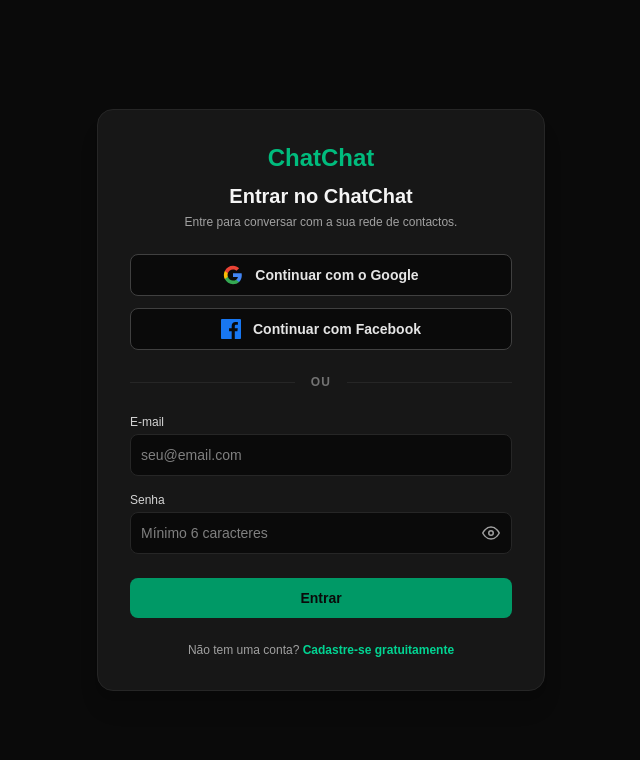
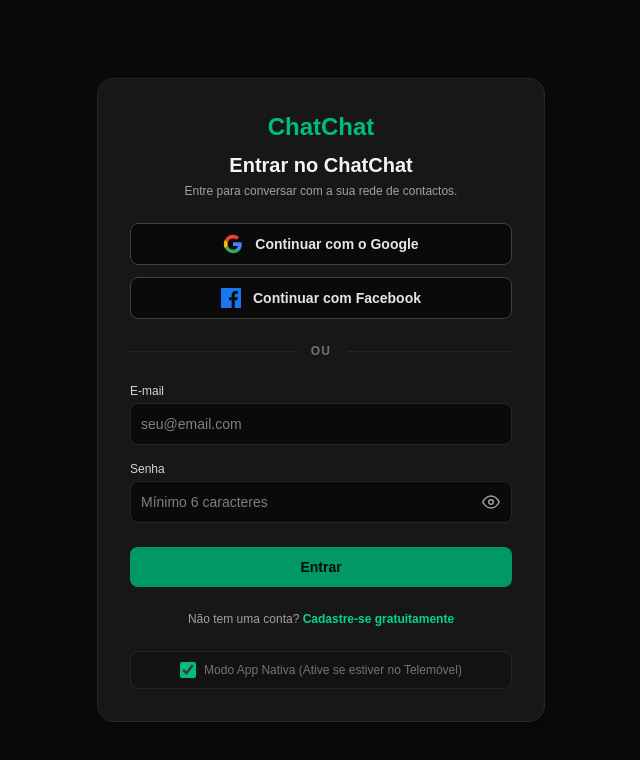
Before and after one commit to adriano76/chatchat-app, a Next.js app: page /login in a window 1280 px wide. Shown: the top 760 px of the page, without its empty margins (319-959 px from the left). Built offline with nearby package versions, Linux system fonts and the light colour scheme; no server answers.

Commit message:
Forcando atualizacao do repositorio

```diff
--- a/package.json
+++ b/package.json
@@ -10,6 +10,7 @@
   },
   "dependencies": {
     "@capacitor/android": "^8.5.3",
+    "@capacitor/app": "^8.1.2",
     "@capacitor/core": "^8.5.3",
     "@supabase/supabase-js": "^2.118.0",
     "next": "16.4.3",
--- a/src/app/login/page.tsx
+++ b/src/app/login/page.tsx
@@ -14,31 +14,50 @@
   const [username, setUsername] = useState('');
   const [loading, setLoading] = useState(false);
   const [message, setMessage] = useState<{ type: 'error' | 'success'; text: string } | null>(null);
-
-  // Estado para controlar a visibilidade da senha
   const [showPassword, setShowPassword] = useState(false);
 
-  // Estado para detetar o ambiente (Telemóvel Nativo vs Web)
+  // ESTADO CRUCIAL: Define se estamos na App Nativa ou na Web
   const [isMobileApp, setIsMobileApp] = useState(false);
 
-  // Deteta se está a correr no telemóvel (Capacitor) ou na Web (Vercel)
   useEffect(() => {
     if (typeof window !== 'undefined') {
-      const isCapacitor =
-        window.location.origin.includes('capacitor') ||
-        window.location.origin.includes('localhost') ||
-        (window as any).Capacitor !== undefined;
-      setIsMobileApp(isCapacitor);
+      // 1. Tenta detetar automaticamente se está a correr no Android
+      const ua = navigator.userAgent || '';
+      const isApp = ua.includes('wv') || window.location.origin.includes('capacitor') || window.location.origin.includes('localhost');
+      if (isApp) setIsMobileApp(true);
+
+      // 2. Injeta a Ponte Nativa (Bridge) do Capacitor
+      import('@capacitor/app').then(({ App }) => {
+        App.addListener('appUrlOpen', (event) => {
+          // Quando o Google devolve o link chatchat://login-callback#access_token=...
+          if (event.url.includes('#access_token=')) {
+            // Extrai o hash de segurança e aplica na janela da App
+            const hash = event.url.substring(event.url.indexOf('#'));
+            window.location.hash = hash;
+
+            setMessage({ type: 'success', text: 'Autenticação recebida da App! A iniciar...' });
+
+            // Aguarda 1 segundo para o Supabase processar e entra na aplicação
+            setTimeout(() => {
+              router.push('/');
+              router.refresh();
+            }, 1000);
+          }
+        });
+      }).catch(() => {
+        // Ignora se estiver a correr no navegador Web normal do PC
+      });
     }
-  }, []);
+  }, [router]);
 
-  // Define o URL de redirecionamento com base no ambiente detetado
+  // Se a caixa estiver marcada (isMobileApp = true), obriga o uso do chatchat:// para fechar o Chrome
   const getRedirectUrl = () => {
     return isMobileApp ? 'chatchat://login-callback' : 'https://chatchat-app-tau.vercel.app/';
   };
 
   // --- FUNÇÃO: LOGIN COM GOOGLE ---
   async function handleGoogleLogin() {
+    setMessage(null);
     const { error } = await supabase.auth.signInWithOAuth({
       provider: 'google',
       options: {
@@ -53,6 +72,7 @@
 
   // --- FUNÇÃO: LOGIN COM FACEBOOK ---
   async function handleFacebookLogin() {
+    setMessage(null);
     const { error } = await supabase.auth.signInWithOAuth({
       provider: 'facebook',
       options: {
@@ -71,12 +91,11 @@
     setLoading(true);
     setMessage(null);
 
-    // CORREÇÃO: Limpa espaços invisíveis e maiúsculas automáticas do teclado do telemóvel
+    // CORREÇÃO: Limpa espaços invisíveis e maiúsculas do teclado Android
     const cleanEmail = email.trim().toLowerCase();
 
     try {
       if (isSignUp) {
-        // Cadastro
         const { error } = await supabase.auth.signUp({
           email: cleanEmail,
           password,
@@ -87,23 +106,15 @@
             },
           },
         });
-
         if (error) throw error;
-
-        setMessage({
-          type: 'success',
-          text: 'Cadastro realizado com sucesso! Você já pode entrar.',
-        });
+        setMessage({ type: 'success', text: 'Cadastro realizado com sucesso! Você já pode entrar.' });
         setIsSignUp(false);
       } else {
-        // Login
         const { error } = await supabase.auth.signInWithPassword({
           email: cleanEmail,
           password,
         });
-
         if (error) throw error;
-
         router.push('/');
         router.refresh();
       }
@@ -143,7 +154,6 @@
           </div>
         )}
 
-        {/* --- BOTÕES DE LOGIN SOCIAL --- */}
         <div className="space-y-3 mb-6">
           <button
             onClick={handleGoogleLogin}
@@ -171,14 +181,12 @@
           </button>
         </div>
 
-        {/* DIVISOR ESTILIZADO */}
         <div className="flex items-center gap-4 mb-6">
           <div className="h-px bg-neutral-800 flex-1"></div>
           <span className="text-xs text-neutral-500 font-bold uppercase tracking-widest">ou</span>
           <div className="h-px bg-neutral-800 flex-1"></div>
         </div>
 
-        {/* --- FORMULÁRIO TRADICIONAL --- */}
         <form onSubmit={handleSubmit} className="space-y-4">
           {isSignUp && (
             <div>
@@ -222,20 +230,11 @@
                 type="button"
                 onClick={() => setShowPassword(!showPassword)}
                 className="absolute right-3 top-1/2 transform -translate-y-1/2 text-neutral-400 hover:text-neutral-200 transition-colors"
-                aria-label={showPassword ? 'Ocultar senha' : 'Mostrar senha'}
               >
                 {showPassword ? (
-                  <svg xmlns="http://www.w3.org/2000/svg" width="18" height="18" viewBox="0 0 24 24" fill="none" stroke="currentColor" strokeWidth="2" strokeLinecap="round" strokeLinejoin="round">
-                    <path d="M9.88 9.88a3 3 0 1 0 4.24 4.24"/>
-                    <path d="M10.73 5.08A10.43 10.43 0 0 1 12 5c7 0 10 7 10 7a13.16 13.16 0 0 1-1.67 2.68"/>
-                    <path d="M6.61 6.61A13.526 13.526 0 0 0 2 12s3 7 10 7a9.74 9.74 0 0 0 5.39-1.61"/>
-                    <line x1="2" y1="2" x2="22" y2="22"/>
-                  </svg>
+                  <svg xmlns="http://www.w3.org/2000/svg" width="18" height="18" viewBox="0 0 24 24" fill="none" stroke="currentColor" strokeWidth="2" strokeLinecap="round" strokeLinejoin="round"><path d="M9.88 9.88a3 3 0 1 0 4.24 4.24"/><path d="M10.73 5.08A10.43 10.43 0 0 1 12 5c7 0 10 7 10 7a13.16 13.16 0 0 1-1.67 2.68"/><path d="M6.61 6.61A13.526 13.526 0 0 0 2 12s3 7 10 7a9.74 9.74 0 0 0 5.39-1.61"/><line x1="2" y1="2" x2="22" y2="22"/></svg>
                 ) : (
-                  <svg xmlns="http://www.w3.org/2000/svg" width="18" height="18" viewBox="0 0 24 24" fill="none" stroke="currentColor" strokeWidth="2" strokeLinecap="round" strokeLinejoin="round">
-                    <path d="M1 12s4-8 11-8 11 8 11 8-4 8-11 8-11-8-11-8z"/>
-                    <circle cx="12" cy="12" r="3"/>
-                  </svg>
+                  <svg xmlns="http://www.w3.org/2000/svg" width="18" height="18" viewBox="0 0 24 24" fill="none" stroke="currentColor" strokeWidth="2" strokeLinecap="round" strokeLinejoin="round"><path d="M1 12s4-8 11-8 11 8 11 8-4 8-11 8-11-8-11-8z"/><circle cx="12" cy="12" r="3"/></svg>
                 )}
               </button>
             </div>
@@ -252,35 +251,26 @@
 
         <div className="mt-6 text-center text-xs text-neutral-400">
           {isSignUp ? (
-            <p>
-              Já possui uma conta?{' '}
-              <button
-                type="button"
-                onClick={() => {
-                  setIsSignUp(false);
-                  setMessage(null);
-                }}
-                className="text-emerald-400 hover:underline font-semibold"
-              >
-                Entrar
-              </button>
-            </p>
+            <p>Já possui uma conta? <button type="button" onClick={() => { setIsSignUp(false); setMessage(null); }} className="text-emerald-400 hover:underline font-semibold">Entrar</button></p>
           ) : (
-            <p>
-              Não tem uma conta?{' '}
-              <button
-                type="button"
-                onClick={() => {
-                  setIsSignUp(true);
-                  setMessage(null);
-                }}
-                className="text-emerald-400 hover:underline font-semibold"
-              >
-                Cadastre-se gratuitamente
-              </button>
-            </p>
+            <p>Não tem uma conta? <button type="button" onClick={() => { setIsSignUp(true); setMessage(null); }} className="text-emerald-400 hover:underline font-semibold">Cadastre-se gratuitamente</button></p>
           )}
         </div>
+
+        {/* OVERRIDE MANUAL: Garante o redirecionamento nativo */}
+        <div className="mt-6 flex items-center justify-center gap-2 text-xs text-neutral-500 bg-neutral-950/40 py-2.5 rounded-lg border border-neutral-800">
+          <input
+            type="checkbox"
+            id="forceApp"
+            checked={isMobileApp}
+            onChange={(e) => setIsMobileApp(e.target.checked)}
+            className="accent-emerald-500 w-4 h-4 cursor-pointer"
+          />
+          <label htmlFor="forceApp" className="cursor-pointer font-medium hover:text-neutral-300 transition">
+            Modo App Nativa (Ative se estiver no Telemóvel)
+          </label>
+        </div>
+
       </div>
     </main>
   );
```
Also changed, not shown: 1 other file (tests, documents, lock files or other folders).
